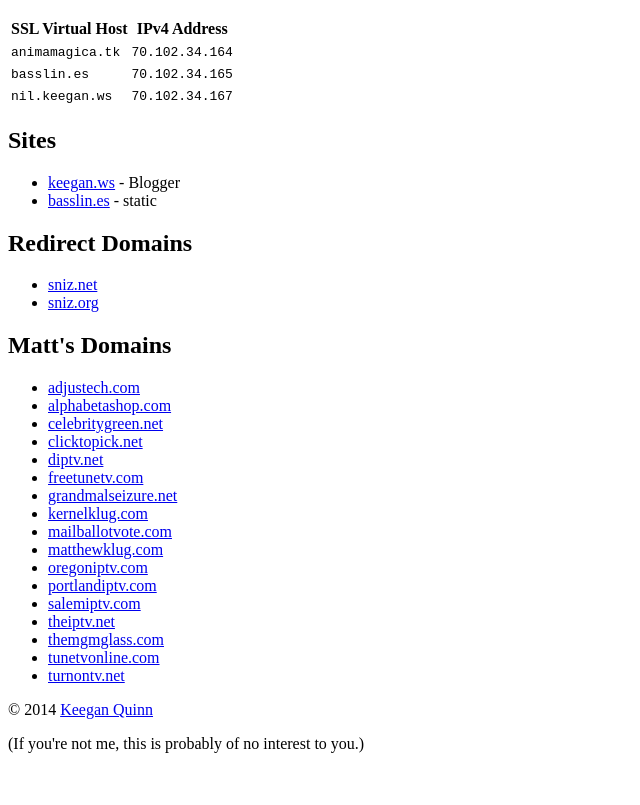
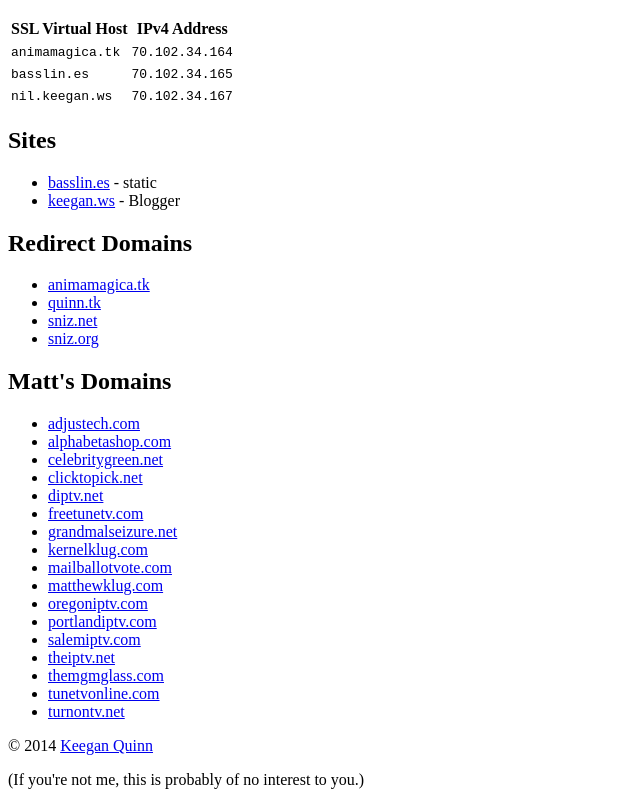
Before and after one commit to keeganquinn/bits, a plain HTML site: page hosting-notes.html in a window 1280 px wide. Shown: the part 110-915 px from the top of the page, without its empty margins (0-640 px from the left). Before the commit the page ends 879 px from the top, so only its background shows below. Drawn offline with nearby package versions, Linux system fonts and the light colour scheme.

Commit message:
Add missing redirect domains and alphabetize.

```diff
--- a/hosting-notes.html
+++ b/hosting-notes.html
@@ -39,13 +39,15 @@
   <h2>Sites</h2>
 
   <ul>
+    <li><a href="http://basslin.es/">basslin.es</a> - static</li>
     <li><a href="http://keegan.ws/">keegan.ws</a> - Blogger</li>
-    <li><a href="http://basslin.es/">basslin.es</a> - static</li>
   </ul>
 
   <h2>Redirect Domains</h2>
 
   <ul>
+    <li><a href="http://animamagica.tk/">animamagica.tk</a></li>
+    <li><a href="http://quinn.tk/">quinn.tk</a></li>
     <li><a href="http://sniz.net/">sniz.net</a></li>
     <li><a href="http://sniz.org/">sniz.org</a></li>
   </ul>
```
